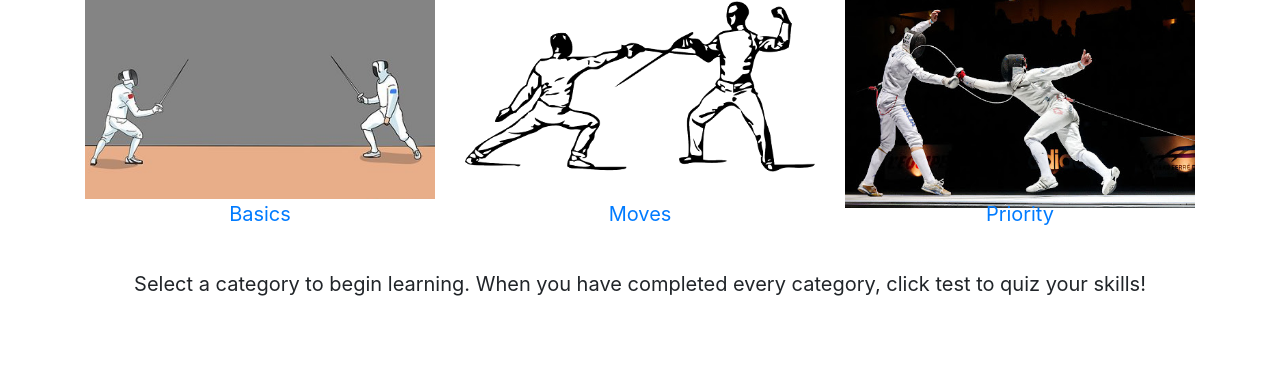
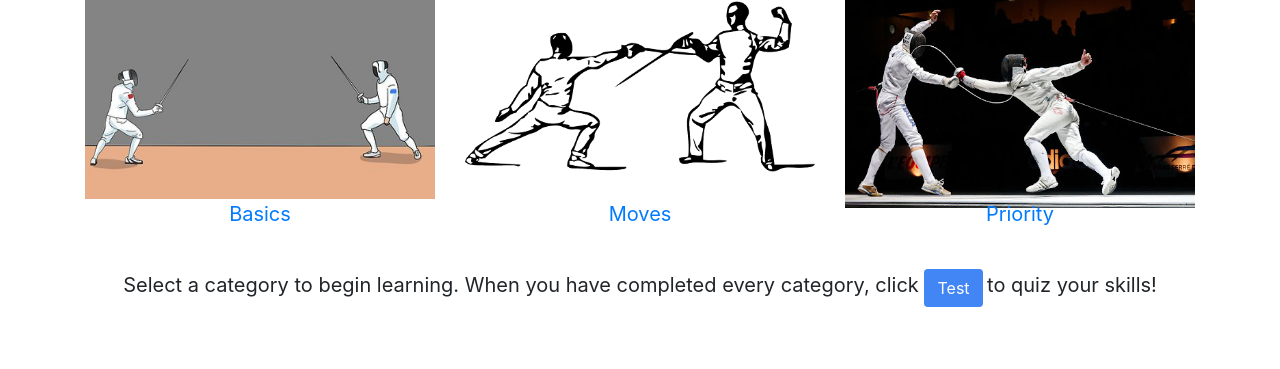
Before and after one commit to williamshammond/P8D-Fencing, a Flask app: page / in a window 1280 px wide. Shown: the part 257-626 px from the top of the page. Run offline with Flask 2, Linux system fonts and the light colour scheme; some libraries are stand-ins or nearby versions.

Commit message:
Bug fixes

```diff
--- a/templates/home.html
+++ b/templates/home.html
@@ -19,9 +19,10 @@ Fencing101 | Home
     </div>
 
     <div class = "row">
+
         <div class = "col-md-4 stdMediaSize">
             <a href = "{{url_for('learn', id = 1)}}">
-            <div class = "homePageImgHolder lpad">
+                <div class = "homePageImgHolder">
                     <img class = "homePage" alttext = "Two Fencers Facing Off" id = "topbanner" src = "{{url_for('static', filename='images/cartoonFencers.png')}}">
                 </div>
                 <div class = "regFontSize center">
@@ -53,10 +54,17 @@ Fencing101 | Home
 
     <div class = "row">
         <div class = "col-md-12" id = "homeInstructions">
-        Select  a category to begin learning. When you have completed every category, click test to quiz your skills!
+            Select  a category to begin learning. When you have completed every category, click
+            <small>
+                <span class="btn-group">
+                    <a href = "{{url_for('test', id = 1)}}">
+                        <button class="btn btn-mini primaryBlue whiteText">Test</button>
+                    </a>
+                </span>
+        </small>
+        to quiz your skills!
         </div>
     </div>
 
 
-
 {% endblock %}
```
Lines whose indentation alone changed are shown as unchanged.
